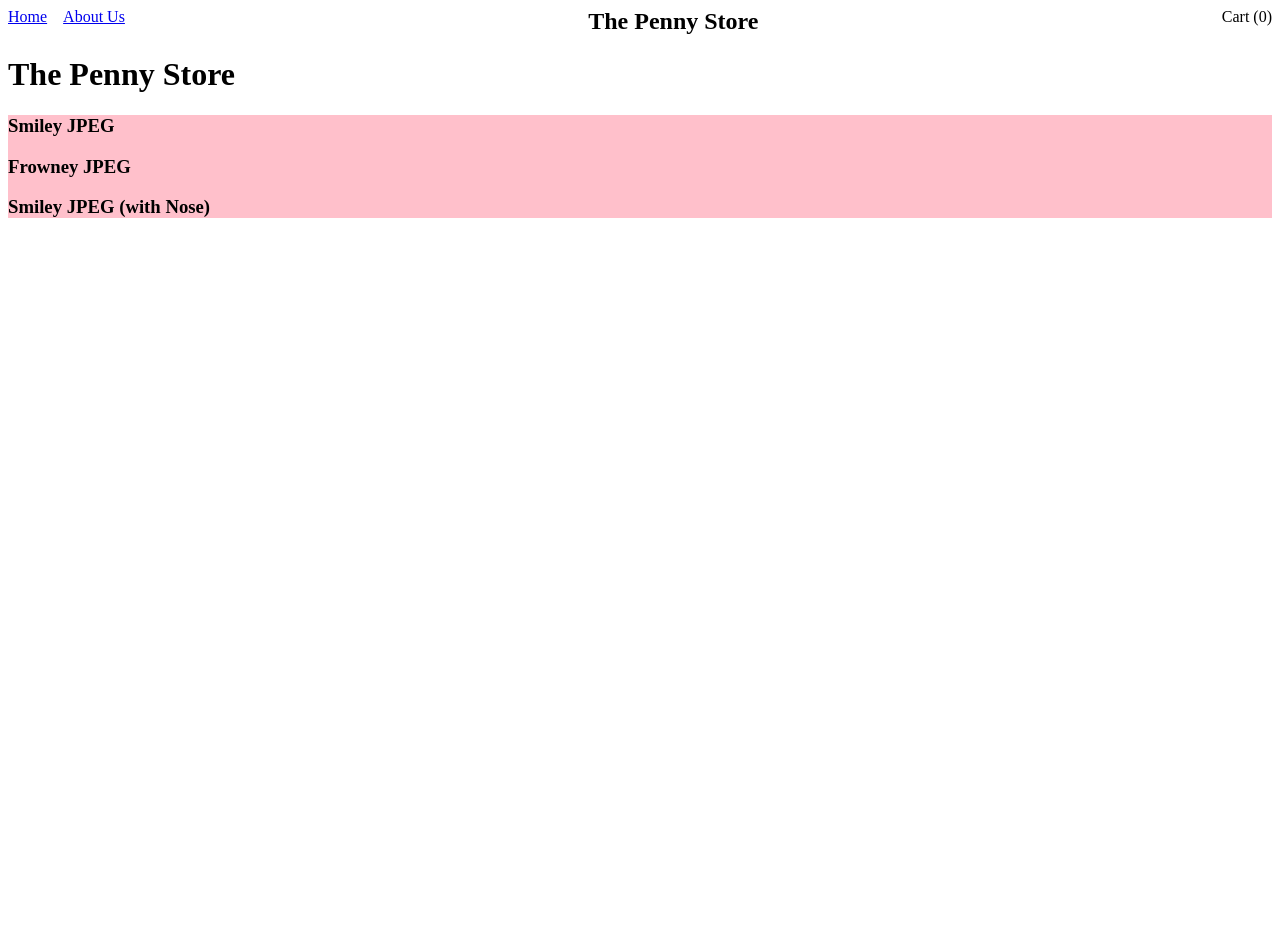
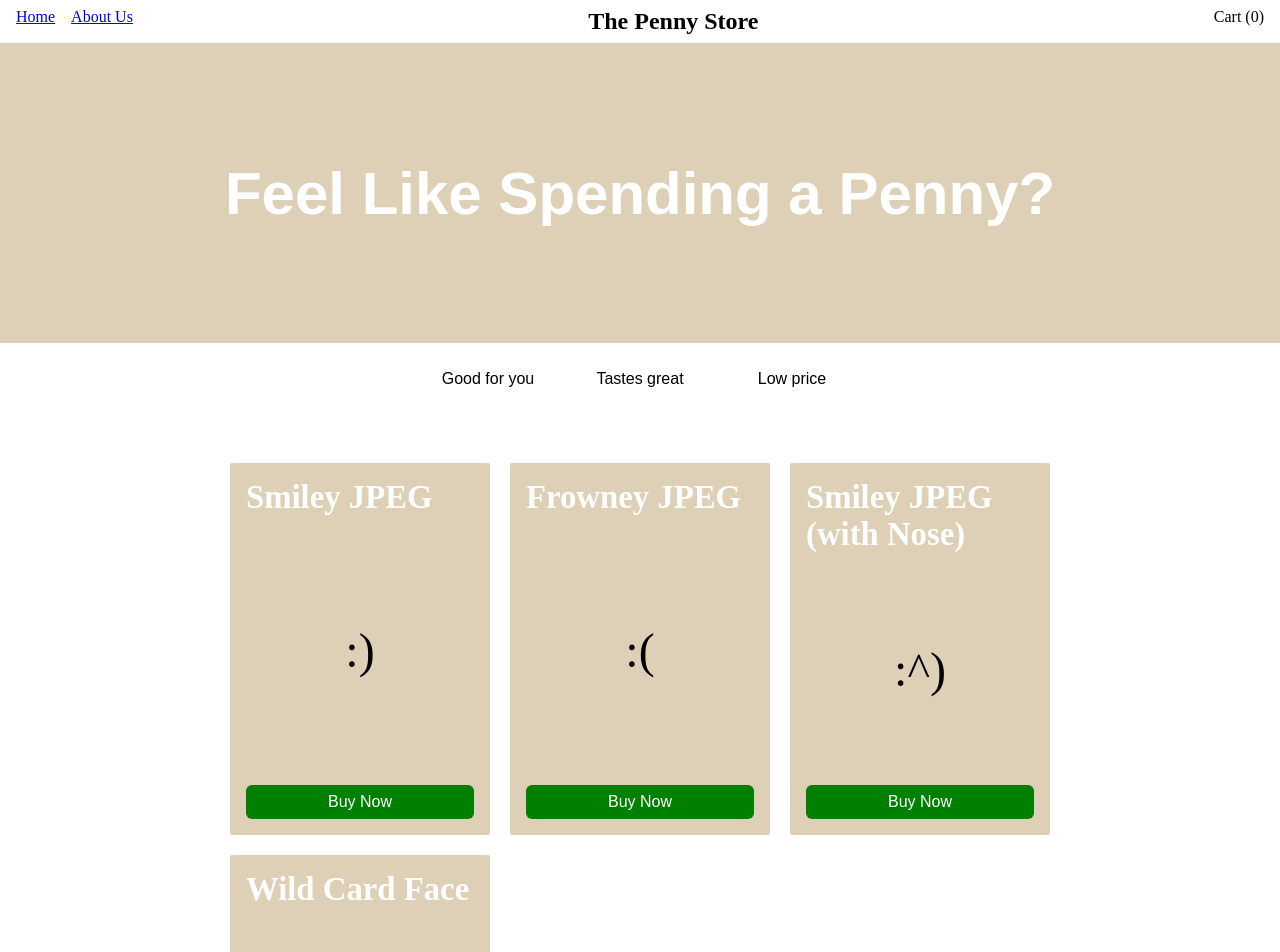
Before and after one commit to camilocalvo/the-penny-store, a Next.js app: page / in a window 1280 px wide. Shown: the top 952 px of the page. Before the commit the page ends 800 px from the top, so only its background shows below. Built offline with nearby package versions, Linux system fonts and the light colour scheme.

Commit message:
Created hero and main area (with some basic styles)

```diff
--- a/app/layout.tsx
+++ b/app/layout.tsx
@@ -9,8 +9,7 @@ export default function RootLayout({
   return (
     <html>
       <head />
-      <body>
-        <main>
+      <body style={{ margin: 0 }}>
         <header className={styles.header}>
           <nav className={styles.navigation}>
             <Link href="/" className={styles["header-item"]}>
@@ -20,15 +19,10 @@ export default function RootLayout({
               About Us
             </Link>
           </nav>
-            <h2 className={styles['header-logo']}>
-              The Penny Store
-            </h2>
-            <div>
-              Cart (0)
-            </div>
+          <h2 className={styles["header-logo"]}>The Penny Store</h2>
+          <div>Cart (0)</div>
         </header>
-        </main>
-        {children}
+        <main>{children}</main>
       </body>
     </html>
   );
--- a/app/page.module.scss
+++ b/app/page.module.scss
@@ -1,5 +1,6 @@
 .header {
-  width: 100%;
+  padding-block: 0.5rem;
+  margin-inline: 1rem;
 
   display: flex;
   justify-content: space-between;
@@ -18,6 +19,88 @@
   }
 }
 
-.main-content {
-  background-color: pink;
+.hero {
+  height: 300px;
+
+  display: flex;
+  justify-content: center;
+  align-items: center;
+
+  background-color: #ded0b7;
+  color: white;
+
+  font-family: Arial, Helvetica, sans-serif;
+  font-size: 30px;
 }
+
+.benefits {
+  display: flex;
+  justify-content: center;
+  gap: 2rem;
+
+  margin-block: 1rem;
+
+  .benefit {
+    width: 120px;
+    height: 40px;
+
+    display: flex;
+    justify-content: center;
+    align-items: center;
+
+    font-family: Arial, Helvetica, sans-serif;
+  }
+}
+
+.items-wrapper {
+  display: flex;
+  justify-content: center;
+
+  margin-top: 4rem;
+}
+
+.items {
+  display: inline-grid;
+  grid-template-columns: 260px 260px 260px;
+  grid-gap: 20px;
+
+  .item {
+    height: 340px;
+    padding: 1rem;
+
+    background-color: #ded0b7;
+    color: white;
+    border-radius: 2px;
+
+    font-size: 28px;
+
+    display: flex;
+    flex-flow: column nowrap;
+    justify-content: space-between;
+
+    h3 {
+      margin: 0;
+    }
+
+    &-example {
+      font-size: 48px;
+      color: black;
+
+      margin: 2rem auto;
+      text-align: center;
+    }
+
+    .buy-button {
+      width: 100%;
+      padding: 0.5rem;
+
+      color: white;
+      background-color: green;
+
+      font-size: 16px;
+
+      border: none;
+      border-radius: 6px;
+    }
+  }
+}
--- a/app/page.tsx
+++ b/app/page.tsx
@@ -3,11 +3,39 @@ import styles from "./page.module.scss";
 export default function HomePage() {
   return (
     <div>
-      <h1>The Penny Store</h1>
-      <div className={styles['main-content']}>
-        <h3>Smiley JPEG</h3>
-        <h3>Frowney JPEG</h3>
-        <h3>Smiley JPEG (with Nose)</h3>
+      <div className={styles.hero}>
+        <h1>Feel Like Spending a Penny?</h1>
+      </div>
+
+      <div className={styles.benefits}>
+        <div className={styles.benefit}>Good for you</div>
+        <div className={styles.benefit}>Tastes great</div>
+        <div className={styles.benefit}>Low price</div>
+      </div>
+
+      <div className={styles["items-wrapper"]}>
+        <div className={styles.items}>
+          <div className={styles.item}>
+            <h3>Smiley JPEG</h3>
+            <div className={styles["item-example"]}>:)</div>
+            <button className={styles["buy-button"]}>Buy Now</button>
+          </div>
+          <div className={styles.item}>
+            <h3>Frowney JPEG</h3>
+            <div className={styles["item-example"]}>:(</div>
+            <button className={styles["buy-button"]}>Buy Now</button>
+          </div>
+          <div className={styles.item}>
+            <h3>Smiley JPEG (with Nose)</h3>
+            <div className={styles["item-example"]}>:^)</div>
+            <button className={styles["buy-button"]}>Buy Now</button>
+          </div>
+          <div className={styles.item}>
+            <h3>Wild Card Face</h3>
+            <div className={styles["item-example"]}>?</div>
+            <button className={styles["buy-button"]}>Buy Now</button>
+          </div>
+        </div>
       </div>
     </div>
   );
--- a/src/styles/globals.css
+++ b/src/styles/globals.css
@@ -1,9 +1,9 @@
 :root {
   --max-width: 1100px;
   --border-radius: 12px;
-  --font-mono: ui-monospace, Menlo, Monaco, 'Cascadia Mono', 'Segoe UI Mono',
-    'Roboto Mono', 'Oxygen Mono', 'Ubuntu Monospace', 'Source Code Pro',
-    'Fira Mono', 'Droid Sans Mono', 'Courier New', monospace;
+  --font-mono: ui-monospace, Menlo, Monaco, "Cascadia Mono", "Segoe UI Mono",
+    "Roboto Mono", "Oxygen Mono", "Ubuntu Monospace", "Source Code Pro",
+    "Fira Mono", "Droid Sans Mono", "Courier New", monospace;
 
   --foreground-rgb: 0, 0, 0;
   --background-start-rgb: 214, 219, 220;
```
Lines whose indentation alone changed are shown as unchanged.
